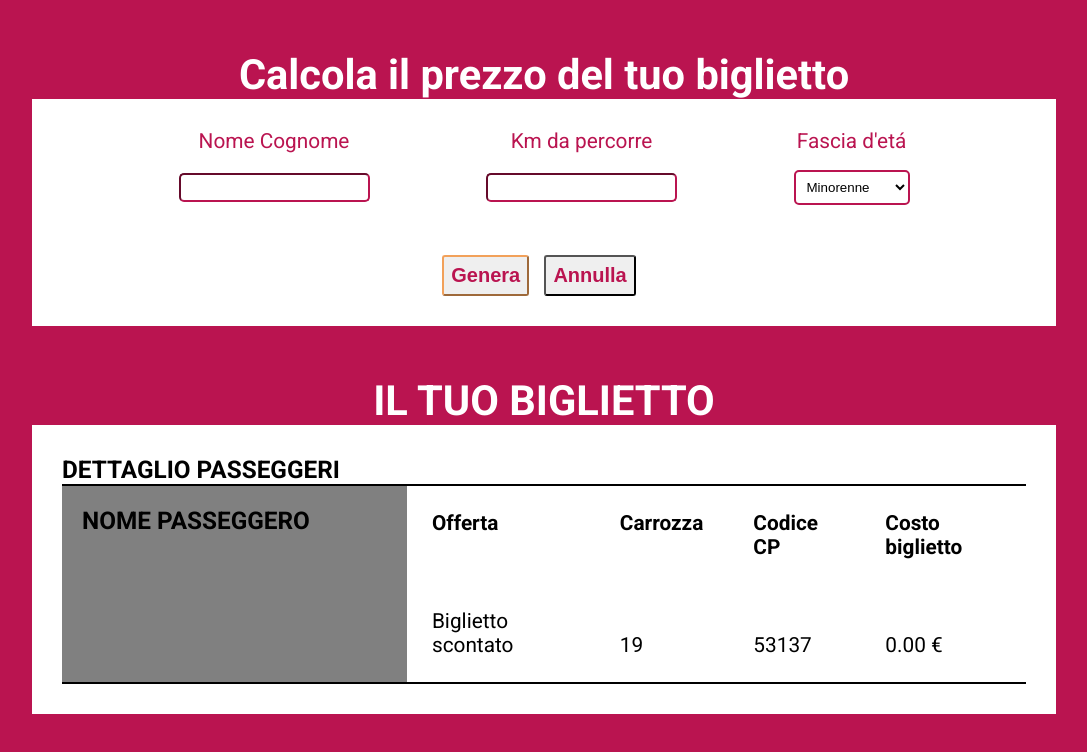
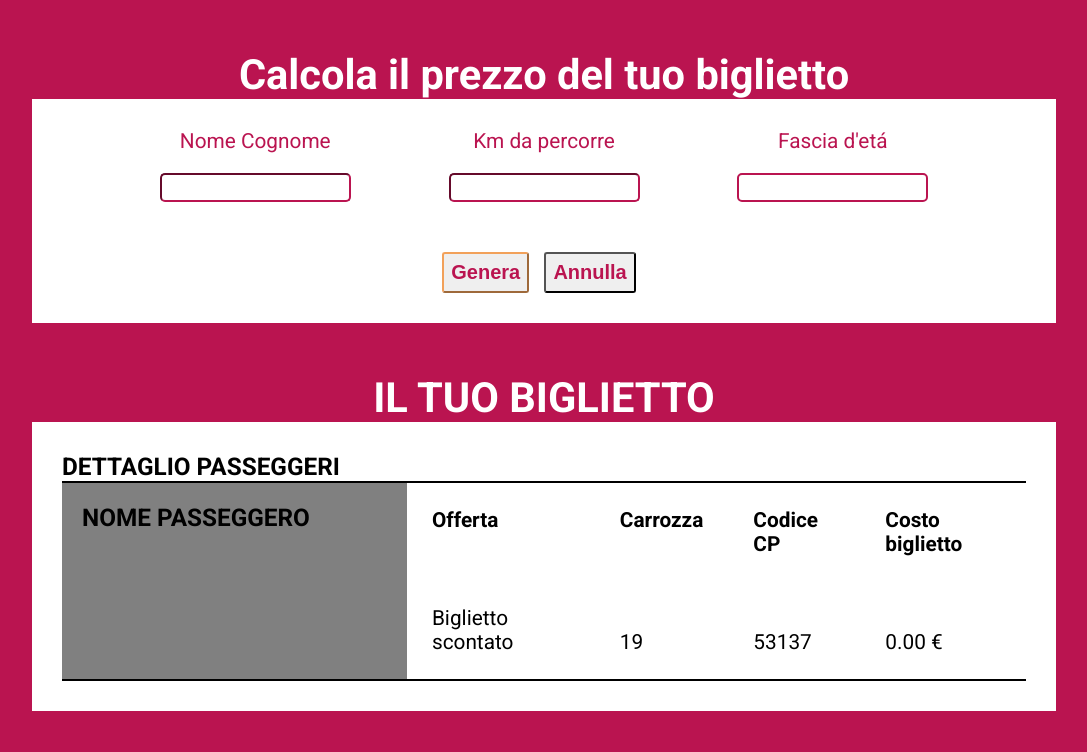
Before and after one commit to DanieleAntonaci/js-biglietto-treno-form, a plain HTML site: page index.html in a window 1280 px wide. Both pictures are taken after a click on the button "Genera". Shown: the whole page, without its empty margins (96-1183 px from the left). Drawn offline with Linux system fonts and the light colour scheme.

Commit message:
Correzione file js

```diff
--- a/css/style.css
+++ b/css/style.css
@@ -78,3 +78,6 @@ text-align: start
     text-align: start;
     font-weight: 600;
 }
+#biglietto{
+    display: none;
+}
--- a/index.html
+++ b/index.html
@@ -25,19 +25,20 @@
             </div>
 
             <div>
-                <!-- Fascia d'et&aacute;
-                <input type="text" id="eta-passeggero"> -->
-                <label for="age">Fascia d'et&aacute;</label>
+                Fascia d'et&aacute;
+                <input type="text" id="eta-passeggero">
+                <!-- <label for="age">Fascia d'et&aacute;</label>
                 <select name="age" id="eta-passeggero">
                     <option value="minorenne" >Minorenne</option>
                     <option value="maggiorenne">Maggiorenne</option>
                     <option value="over65">Over 65</option>
-                </select>
+                </select> -->
             </div>
         </div>
         <button type="button" id="btnGenera">Genera</button>
         <button type="button" id="btnAnnulla">Annulla</button>
     </form>
+    <div id="biglietto">
         <h1>IL TUO BIGLIETTO</h1>
         <div class="dati-biglietto">
             <div class="mio-biglietto">
@@ -67,6 +68,7 @@
                 </div>
             </div>
         </div>
+    </div>
     <script src="script.js"></script>
 </body>
 </html>
--- a/script.js
+++ b/script.js
@@ -11,13 +11,14 @@ let prezzoScontatoViaggio;
 
 
 btnGenera.addEventListener('click', function () {
+    document.getElementById('biglietto').style.display = "block";
     document.getElementById('output-nome').innerHTML = nome.value;
-    if (etaPasseggero == "minorenne") {
+    if (etaPasseggero < 18) {
         prezzoScontatoViaggio = (prezzoViaggio - (prezzoViaggio * 0.2)).toFixed(2);
         document.getElementById('outputBiglietto').innerHTML = prezzoScontatoViaggio + ' &euro;';
         document.getElementById('output-offerta').innerHTML = 'Biglietto scontato';
     }
-    else if (etaPasseggero == "over65") {
+    else if (etaPasseggero >= 65) {
         prezzoScontatoViaggio = (prezzoViaggio - (prezzoViaggio * 0.4)).toFixed(2);
         document.getElementById('outputBiglietto').innerHTML = prezzoScontatoViaggio + ' &euro;';
         document.getElementById('output-offerta').innerHTML = 'Biglietto scontato';
@@ -33,8 +34,10 @@ btnGenera.addEventListener('click', function () {
 btnAnnulla.addEventListener('click', function () {
     document.getElementById('name').value = "";
     document.getElementById('km-da-percorrere').value = "";
-    document.getElementById('eta-passeggero').value = "minorenne";
+    document.getElementById('eta-passeggero').value = "";
     document.getElementById('output-carrozza').innerHTML = "";
-    document.getElementById('output-codice-cp').innerHTML = ""; document.getElementById('outputBiglietto').innerHTML = "";
+    document.getElementById('output-codice-cp').innerHTML = "";
+    document.getElementById('outputBiglietto').innerHTML = "";
     document.getElementById('output-nome').innerHTML = "";
+    document.getElementById('biglietto').style.display = "none";
 })
```
Lines whose indentation alone changed are shown as unchanged.
